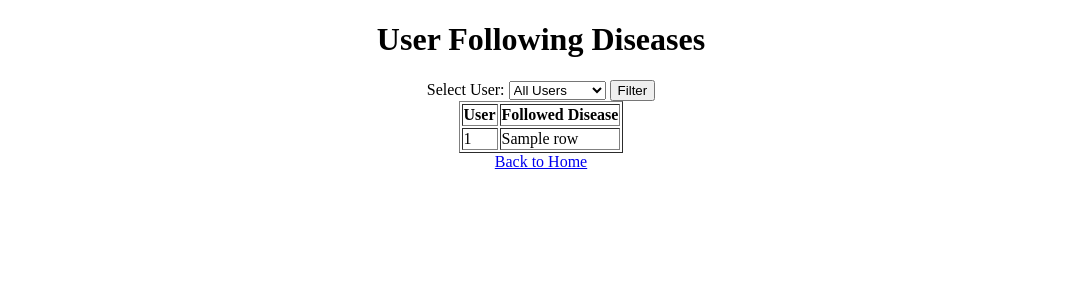
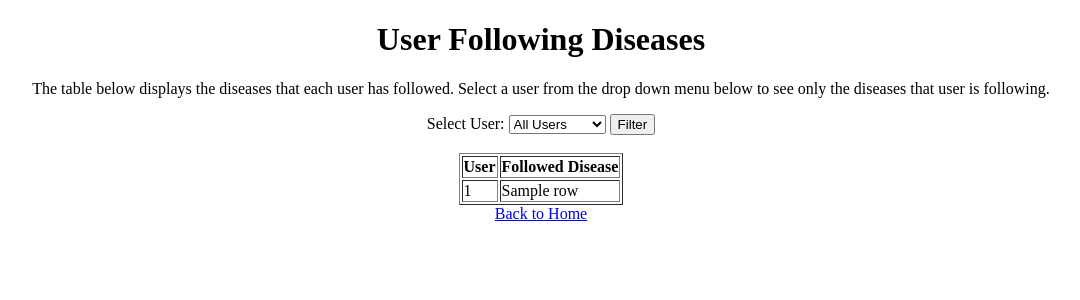
Before and after one commit to JacobMMillion/HealthHub_Database_WebApp, a Flask app: template templates/follows.html in a window 1280 px wide. Shown: the top 300 px of the page, without its empty margins (99-1179 px from the left). Run offline with Flask 3, Linux system fonts and the light colour scheme; the template is opened without the code that fills it: most values are stand-ins (such as "Sample title", 1, 10 or a date in 2020); parts of the project's set-up code (start-up, migrations or seed data) failed here and were passed over.

Commit message:
Update follows.html

```diff
--- a/templates/follows.html
+++ b/templates/follows.html
@@ -7,7 +7,10 @@
 <body>
     <center>
     <h1>User Following Diseases</h1>
-
+    <p>
+        The table below displays the diseases that each user has followed. Select a user
+        from the drop down menu below to see only the diseases that user is following.
+    </p>
     <form method="POST">
         <label for="user">Select User:</label>
         <select name="user" id="user">
@@ -18,6 +21,7 @@
         </select>
         <button type="submit">Filter</button>
     </form>
+    </br>
     <table border="1">
         <tr>
             <th>User</th>
```
